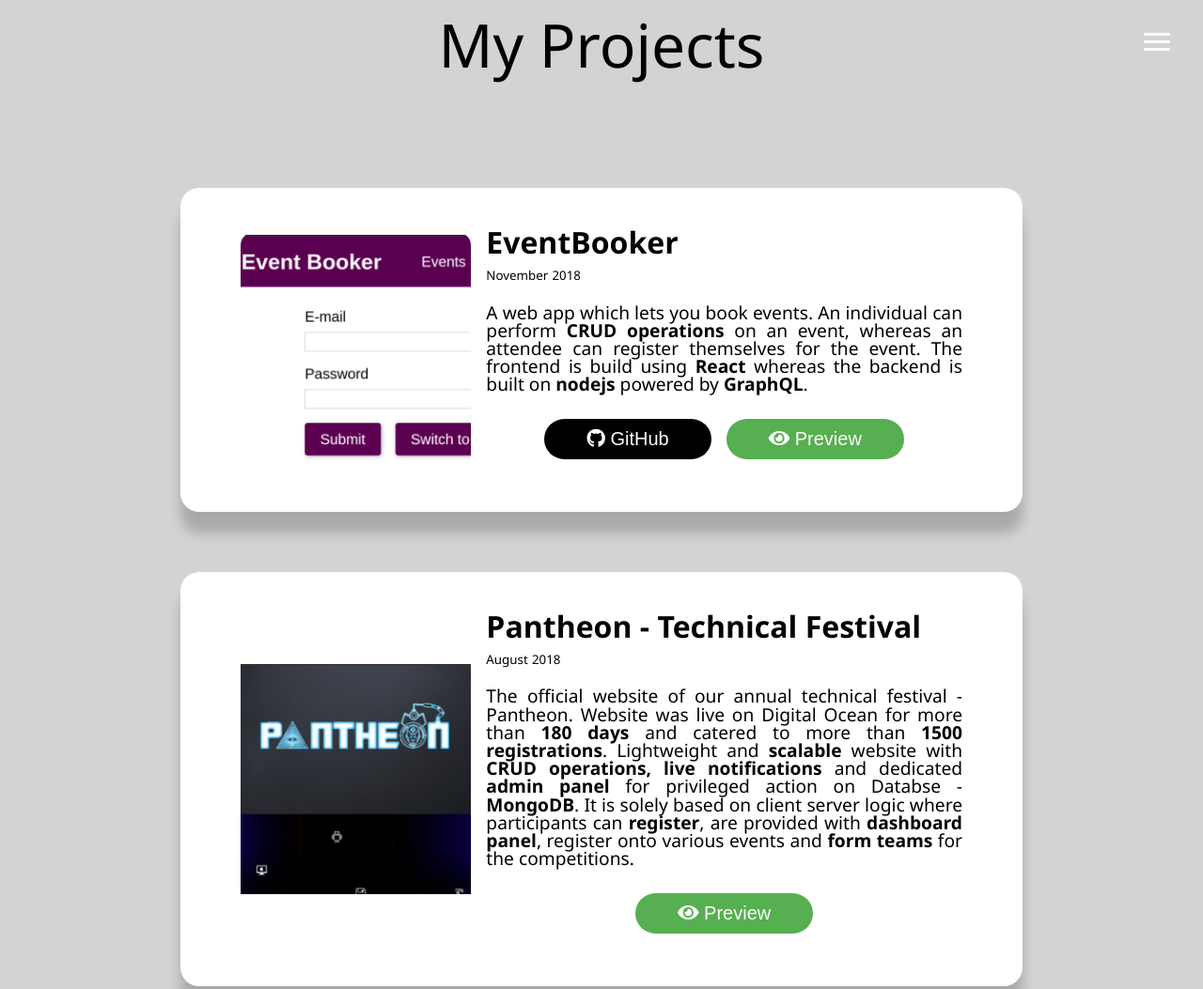
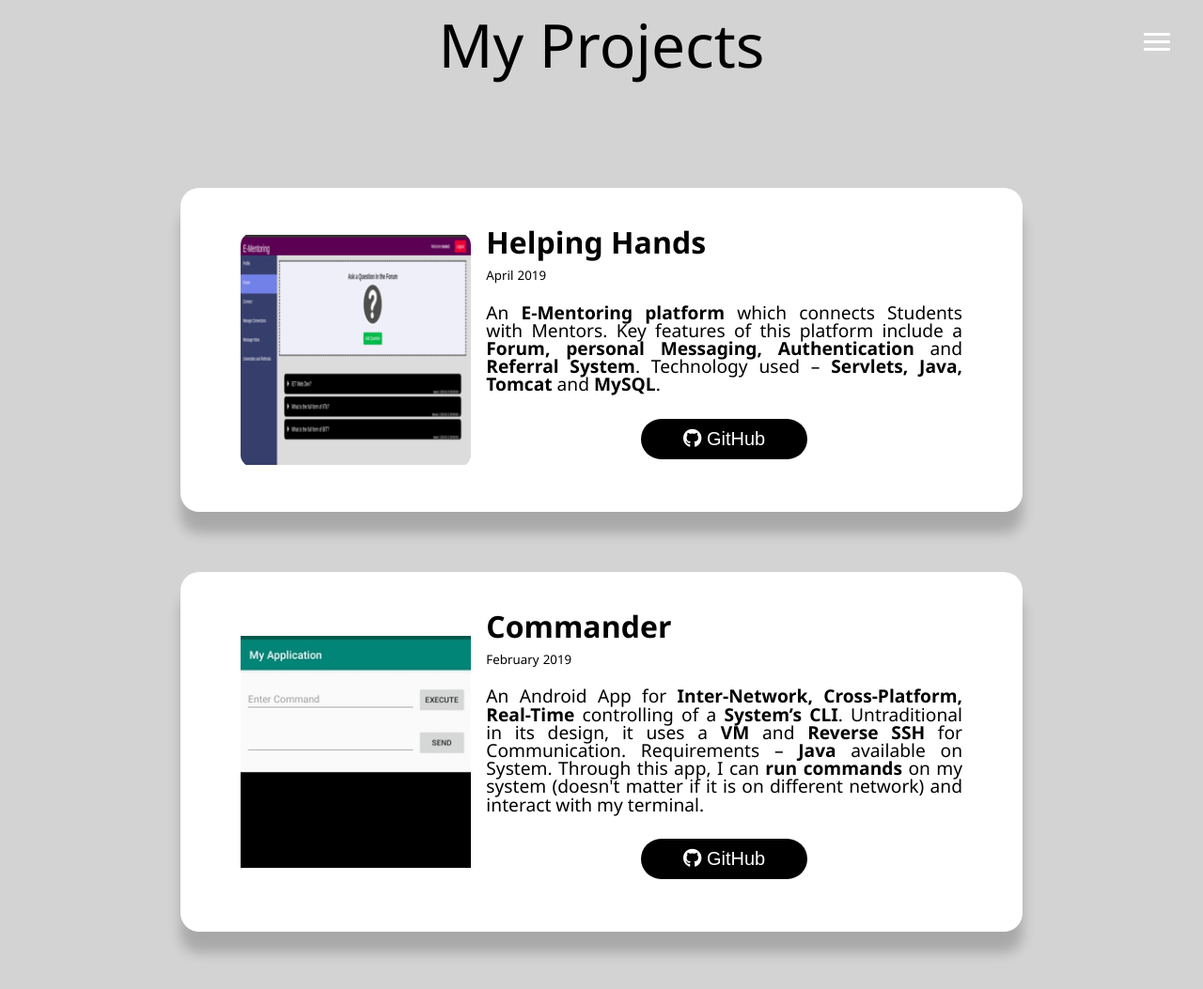
Before and after one commit to Zemotacqy/Portfolio, a website: page dist/work.html in a window 1280 px wide. Shown: the top 1053 px of the page at 94% size. Drawn offline with nearby package versions, Linux system fonts and the light colour scheme.

Commit message:
added 2 projects

```diff
--- a/dist/work.html
+++ b/dist/work.html
@@ -60,6 +60,45 @@
         </div>
 
         <div class="card-container">
+
+            <div class="card">
+                <div class="card-image">
+                    <img src="img/projects/helpinghands.png" alt="Random Image">
+                </div>
+                <div class="card-info">
+                    <h3 class="card-title"><strong>Helping Hands</strong></h3>
+                    <div class="card-time">
+                        <span><small>April</small></span>
+                        <span><small>2019</small></span>
+                    </div>
+                    <div class="card-text">
+                        <p>An <strong>E-Mentoring platform</strong> which connects Students with Mentors. Key features of this platform include a <strong>Forum,
+                            personal Messaging, Authentication</strong> and <strong>Referral System</strong>. Technology used – <strong>Servlets, Java, Tomcat</strong> and <strong>MySQL</strong>.</p>
+                    </div>
+                    <div class="buttons">
+                        <a href="https://github.com/Zemotacqy/Helping-Hands" target="_blank"><button type="button" class="btn btn-github"><i class="fab fa-github"></i> GitHub</button></a>
+                    </div>
+                </div>
+            </div>
+
+            <div class="card">
+                <div class="card-image">
+                    <img src="img/projects/commander.jpg" alt="Random Image">
+                </div>
+                <div class="card-info">
+                    <h3 class="card-title"><strong>Commander</strong></h3>
+                    <div class="card-time">
+                        <span><small>February</small></span>
+                        <span><small>2019</small></span>
+                    </div>
+                    <div class="card-text">
+                        <p>An Android App for <strong>Inter-Network, Cross-Platform, Real-Time</strong> controlling of a <strong>System’s CLI</strong>. Untraditional in its design, it uses a <strong>VM</strong> and <strong>Reverse SSH</strong> for Communication. Requirements – <strong>Java</strong> available on System. Through this app, I can <strong>run commands</strong> on my system (doesn't matter if it is on different network) and interact with my terminal.</p>
+                    </div>
+                    <div class="buttons">
+                        <a href="https://github.com/Zemotacqy/Commander" target="_blank"><button type="button" class="btn btn-github"><i class="fab fa-github"></i> GitHub</button></a>
+                    </div>
+                </div>
+            </div>
 
             <div class="card">
                 <div class="card-image">
```
Also changed, not shown: dist/img/projects/commander.jpg (added), dist/img/projects/helpinghands.png (added).
